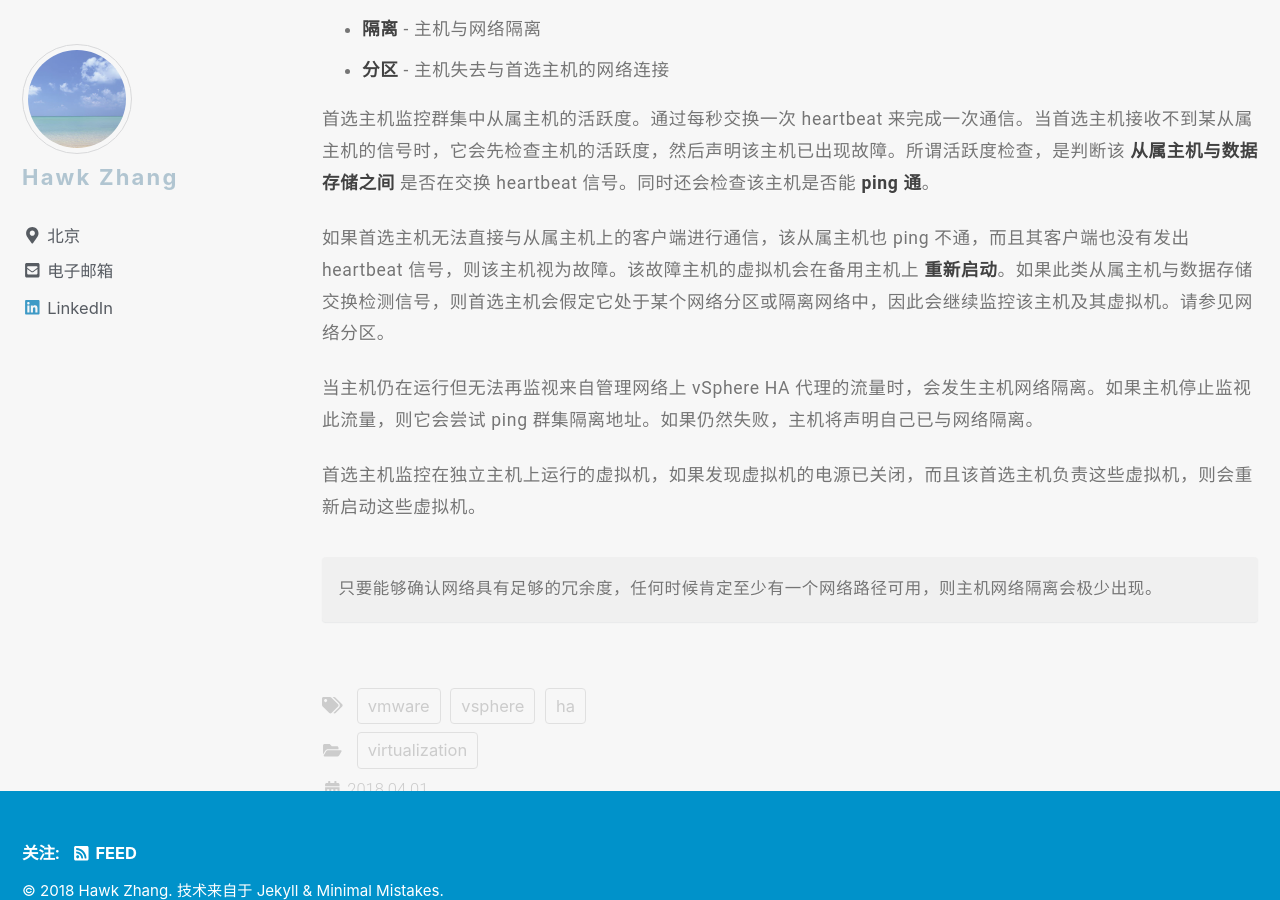
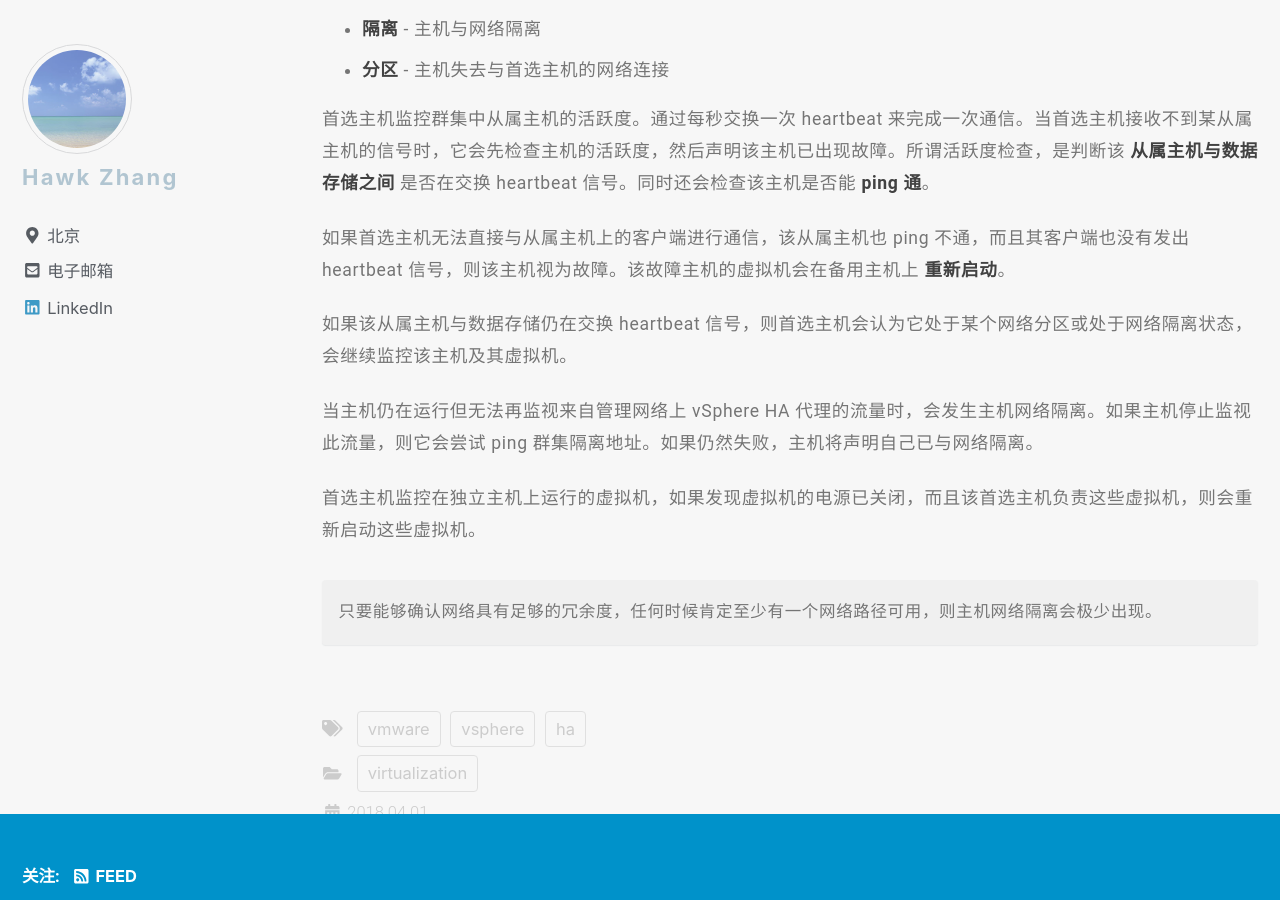
Before and after one commit to narru888/linotes_note, a Jekyll site: the page built from _posts/virtualizaion/2018-04-01-vsphere.ha.md, in a window 1280 px wide and 900 px high, scrolled down 7541 px. Built offline with Jekyll 4.4.1, drawn with Linux system fonts in a browser that asks for light colours; nearby versions of some CDN libraries; a script that is not in the unit is left out.

Commit message:
update on 2018-11-29 11:41:02 CST

```diff
--- a/_posts/virtualizaion/2018-04-01-vsphere.ha.md
+++ b/_posts/virtualizaion/2018-04-01-vsphere.ha.md
@@ -218,7 +218,9 @@ vSphere HA 可以将虚拟机及其所驻留的主机集中在集群内，从而
 
 首选主机监控群集中从属主机的活跃度。通过每秒交换一次 heartbeat 来完成一次通信。当首选主机接收不到某从属主机的信号时，它会先检查主机的活跃度，然后声明该主机已出现故障。所谓活跃度检查，是判断该 **从属主机与数据存储之间** 是否在交换 heartbeat 信号。同时还会检查该主机是否能 **ping 通**。
 
-如果首选主机无法直接与从属主机上的客户端进行通信，该从属主机也 ping 不通，而且其客户端也没有发出 heartbeat 信号，则该主机视为故障。该故障主机的虚拟机会在备用主机上 **重新启动**。如果此类从属主机与数据存储交换检测信号，则首选主机会假定它处于某个网络分区或隔离网络中，因此会继续监控该主机及其虚拟机。请参见网络分区。
+如果首选主机无法直接与从属主机上的客户端进行通信，该从属主机也 ping 不通，而且其客户端也没有发出 heartbeat 信号，则该主机视为故障。该故障主机的虚拟机会在备用主机上 **重新启动**。
+
+如果该从属主机与数据存储仍在交换 heartbeat 信号，则首选主机会认为它处于某个网络分区或处于网络隔离状态，会继续监控该主机及其虚拟机。
 
 当主机仍在运行但无法再监视来自管理网络上 vSphere HA 代理的流量时，会发生主机网络隔离。如果主机停止监视此流量，则它会尝试 ping 群集隔离地址。如果仍然失败，主机将声明自己已与网络隔离。
 
```
